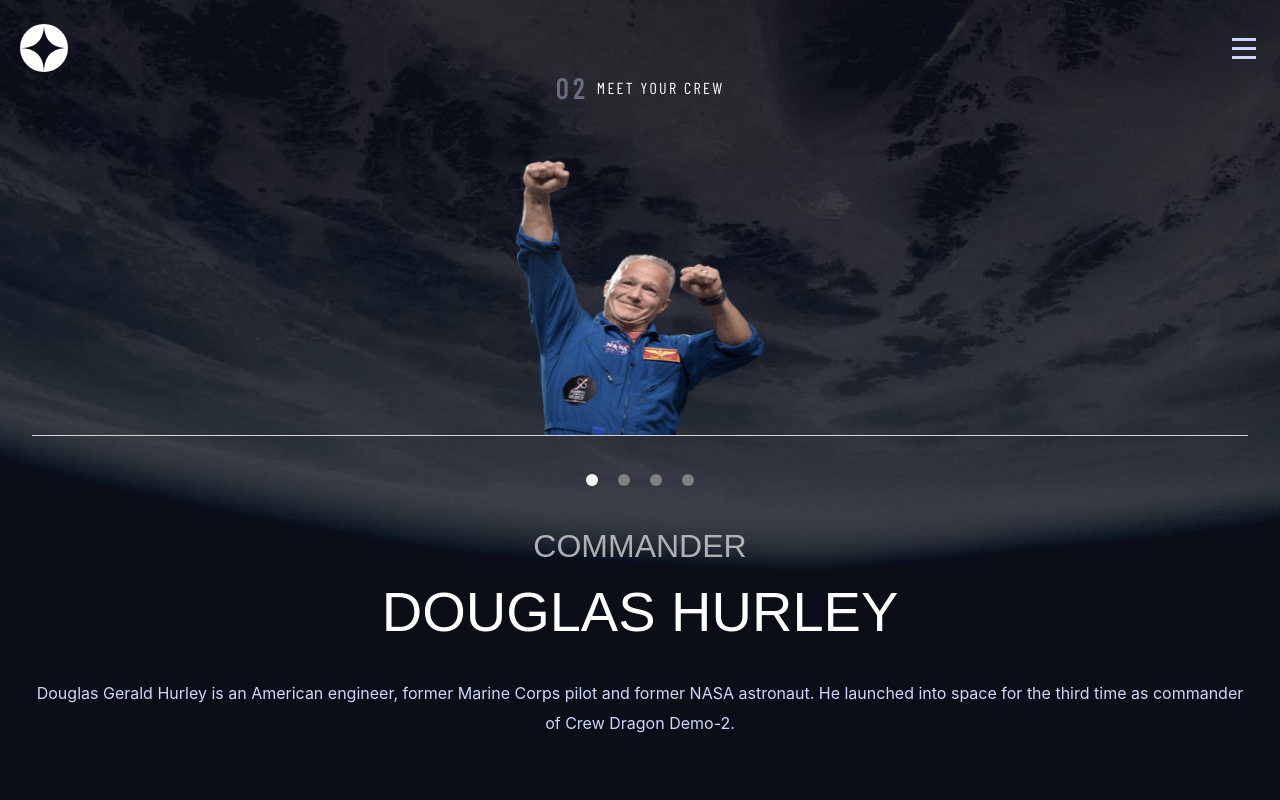
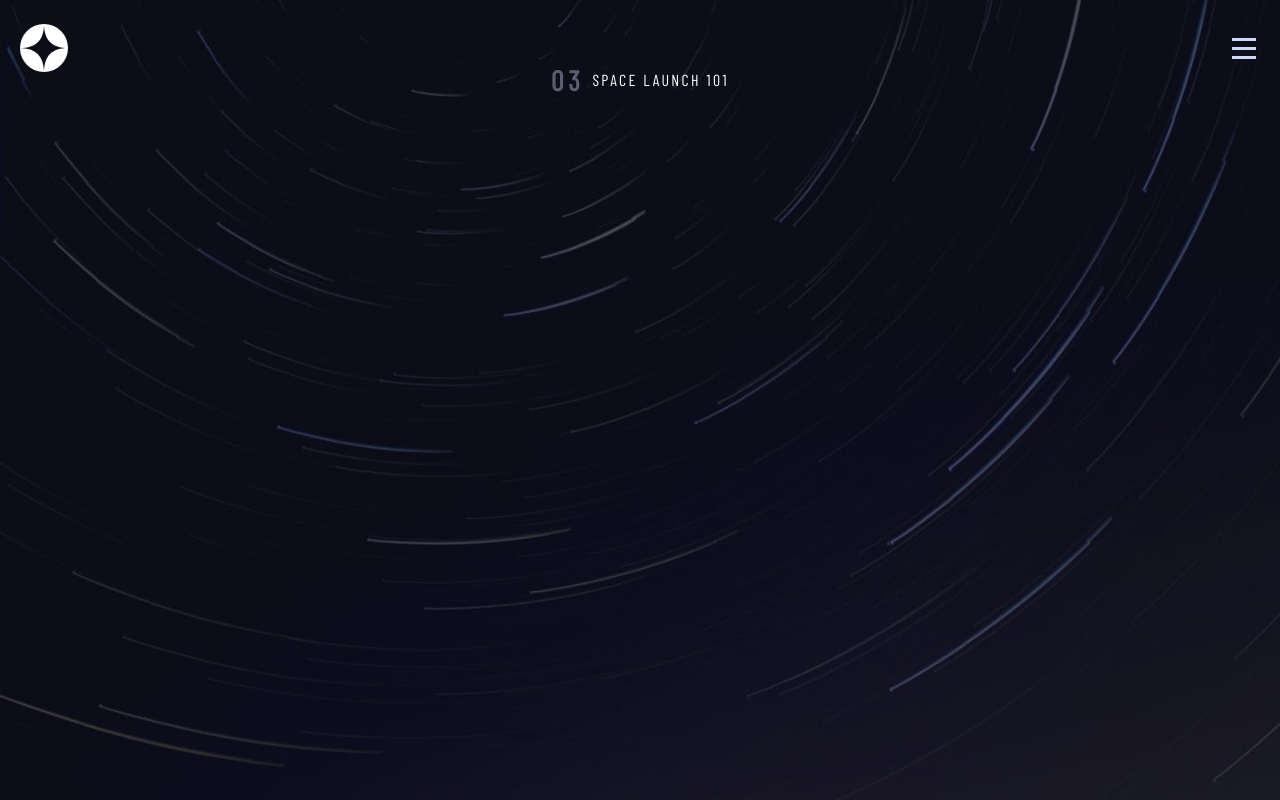
Before and after one commit to maxirama/space-tourism, a React (Vite) app: page /technology in a window 1280 px wide. Built offline with nearby package versions, Linux system fonts and the light colour scheme; a web font is replaced by a local one.

Commit message:
Add get service. Add partial technology page structure.

```diff
--- a/data.json
+++ b/data.json
@@ -84,24 +84,24 @@
     {
       "name": "Launch vehicle",
       "images": {
-        "portrait": "../../assets/technology/image-launch-vehicle-portrait.jpg",
-        "landscape": "../../assets/technology/image-launch-vehicle-landscape.jpg"
+        "portrait": "src/assets/technology/image-launch-vehicle-portrait.jpg",
+        "landscape": "src/assets/technology/image-launch-vehicle-landscape.jpg"
       },
       "description": "A launch vehicle or carrier rocket is a rocket-propelled vehicle used to carry a payload from Earth's surface to space, usually to Earth orbit or beyond. Our WEB-X carrier rocket is the most powerful in operation. Standing 150 metres tall, it's quite an awe-inspiring sight on the launch pad!"
     },
     {
       "name": "Spaceport",
       "images": {
-        "portrait": "../../assets/technology/image-spaceport-portrait.jpg",
-        "landscape": "../../assets/technology/image-spaceport-landscape.jpg"
+        "portrait": "src/assets/technology/image-spaceport-portrait.jpg",
+        "landscape": "src/assets/technology/image-spaceport-landscape.jpg"
       },
       "description": "A spaceport or cosmodrome is a site for launching (or receiving) spacecraft, by analogy to the seaport for ships or airport for aircraft. Based in the famous Cape Canaveral, our spaceport is ideally situated to take advantage of the Earth’s rotation for launch."
     },
     {
       "name": "Space capsule",
       "images": {
-        "portrait": "../../assets/technology/image-space-capsule-portrait.jpg",
-        "landscape": "../../assets/technology/image-space-capsule-landscape.jpg"
+        "portrait": "src/assets/technology/image-space-capsule-portrait.jpg",
+        "landscape": "src/assets/technology/image-space-capsule-landscape.jpg"
       },
       "description": "A space capsule is an often-crewed spacecraft that uses a blunt-body reentry capsule to reenter the Earth's atmosphere without wings. Our capsule is where you'll spend your time during the flight. It includes a space gym, cinema, and plenty of other activities to keep you entertained."
     }
--- a/src/App.jsx
+++ b/src/App.jsx
@@ -2,15 +2,17 @@ import { useState } from 'react';
 import Home from '../src/Pages/Home';
 import Destination from './Pages/Destination';
 import Crew from './Pages/Crew';
+import Technology from './Pages/Technology';
 import Navbar from './Components/Navbar';
 
 function App() {
   return (
     <>
       <Navbar />
-      <Crew />
+      {/* <Crew /> */}
       {/* <Home /> */}
       {/* <Destination /> */}
+      <Technology />
     </>
   );
 }
--- a/src/Components/Background/index.jsx
+++ b/src/Components/Background/index.jsx
@@ -1,7 +1,7 @@
 import React, { Children } from 'react';
 import { Box } from '@chakra-ui/react';
 
-const Background = ({ url, opacity }) => {
+const Background = ({ url, opacity, children }) => {
   return (
     <Box
       h='100vh'
@@ -22,6 +22,7 @@ const Background = ({ url, opacity }) => {
           zIndex={-998}
         />
       ) : null}
+      {children}
     </Box>
   );
 };
--- a/src/Components/Gallery/GalleryButton.jsx
+++ b/src/Components/Gallery/GalleryButton.jsx
@@ -1,8 +1,8 @@
 import React from 'react';
-import { Box, Button } from '@chakra-ui/react';
-import Gallery from '.';
+import { Box, Button, Text } from '@chakra-ui/react';
 
 const GalleryButton = ({ type, handleSelect, background, index }) => {
+  if (type === 'circle') {
     return (
       <Box
         width={'12px'}
@@ -14,6 +14,23 @@ const GalleryButton = ({ type, handleSelect, background, index }) => {
         index={index}
       />
     );
+  }
+
+  if (type === 'number') {
+    return (
+      <Box
+        width={'12px'}
+        h={'12px'}
+        background={background}
+        borderRadius={'50%'}
+        onClick={handleSelect}
+        _hover='background-color: white'
+        index={index}
+      >
+        <Text>{index}</Text>
+      </Box>
+    );
+  }
 };
 
 export default GalleryButton;
--- a/src/Components/Gallery/index.jsx
+++ b/src/Components/Gallery/index.jsx
@@ -5,11 +5,48 @@ import SectionImage from '../SectionImage';
 
 const Gallery = ({ style, data, handleSelect, currentImage }) => {
   const [selected, setSelected] = useState(0);
+
   function _handleSelect(currentData, index) {
     handleSelect(currentData);
     setSelected(index);
   }
 
+  if (style === 'numberGallery') {
+    <>
+      <Box p={8} width='100%' display='flex' justifyContent={'center'}>
+        <Box
+          width='100%'
+          borderBottom={'solid 1px lightgray'}
+          display='flex'
+          justifyContent='center'
+        >
+          {currentImage && <SectionImage url={currentImage} type='full' />}
+        </Box>
+      </Box>
+      <Box
+        display='inline-flex'
+        width='100%'
+        height='5vh'
+        justifyContent={'center'}
+        gap={5}
+      >
+        {data &&
+          data?.map((currentData, index) => {
+            console.log(currentData);
+            return (
+              <GalleryButton
+                background={selected === index ? 'white' : 'gray'}
+                handleSelect={() => {
+                  _handleSelect(currentData, index);
+                }}
+                index={index}
+                type='number'
+              />
+            );
+          })}
+      </Box>
+    </>;
+  }
   if (style === 'buttonGallery') {
     return (
       <>
@@ -20,13 +57,13 @@ const Gallery = ({ style, data, handleSelect, currentImage }) => {
             display='flex'
             justifyContent='center'
           >
-            {currentImage && <SectionImage url={currentImage} />}
+            {currentImage && <SectionImage url={currentImage} type='crew' />}
           </Box>
         </Box>
         <Box
           display='inline-flex'
           width='100%'
-          height='6vh'
+          height='5vh'
           justifyContent={'center'}
           gap={5}
         >
@@ -39,6 +76,7 @@ const Gallery = ({ style, data, handleSelect, currentImage }) => {
                   _handleSelect(currentData, index);
                 }}
                 index={index}
+                type='circle'
               />
             );
           })}
--- a/src/Components/SectionImage/index.jsx
+++ b/src/Components/SectionImage/index.jsx
@@ -1,8 +1,16 @@
 import React from 'react';
 import { Image } from '@chakra-ui/react';
 
-const SectionImage = ({ url }) => {
-  return <Image w={'250px'} h={'275px'} src={url} />;
+const SectionImage = ({ url, type }) => {
+  if (type === 'planet') {
+    return <Image w='50vw' src={url} />;
+  }
+  if (type === 'crew') {
+    return <Image w={'250px'} h={'320px'} src={url} />;
+  }
+  if (type === 'full') {
+    return <Image src={url} />;
+  }
 };
 
 export default SectionImage;
--- a/src/Components/SectionTitle/index.jsx
+++ b/src/Components/SectionTitle/index.jsx
@@ -10,7 +10,7 @@ const SectionTitle = ({ sectionNumber, title }) => {
         justifyContent={'center'}
         w='100vw'
         h='10vh'
-        mt={6}
+        mt={10}
       >
         <Text
           opacity='40%'
--- a/src/Pages/Destination/index.jsx
+++ b/src/Pages/Destination/index.jsx
@@ -51,7 +51,7 @@ const Destination = () => {
       {currentPlanet && (
         <>
           <Box w='100vw' pt={10} display='flex' justifyContent={'center'}>
-            <SectionImage url={currentPlanet.images.png} />
+            <SectionImage type='planet' url={currentPlanet.images.png} />
           </Box>
           <DestinationsList
             destinations={destinations}
--- /dev/null
+++ b/src/Pages/Technology/index.jsx
@@ -0,0 +1,50 @@
+import React, { useState, useEffect } from 'react';
+import Background from '../../Components/Background';
+import { useBreakpointValue } from '@chakra-ui/react';
+import getData from '../../Services';
+import SectionTitle from '../../Components/SectionTitle';
+import Gallery from '../../Components/Gallery';
+
+const Technology = () => {
+  const [data, setData] = useState({});
+  const [technology, setTechnology] = useState({});
+
+  const handleSelect = (technology) => {
+    setTechnology(technology);
+  };
+
+  useEffect(() => {
+    getData('technology').then((response) => {
+      setData(response);
+      setTechnology(response[0]);
+      console.log(JSON.stringify(response));
+    });
+  }, []);
+
+  const _background = {
+    mobile: 'src/assets/technology/background-technology-mobile.jpg',
+    tablet: 'src/assets/technology/background-technology-tablet.jpg',
+    desktop: 'src/assets/technology/background-technology-desktop.jpg'
+  };
+
+  const background = useBreakpointValue({
+    base: _background.mobile,
+    md: _background.tablet,
+    lg: _background.desktop
+  });
+
+  console.log(technology?.images?.portrait);
+  return (
+    <>
+      <Background url={background} />
+      <SectionTitle sectionNumber={'03'} title='SPACE LAUNCH 101' p={6} />
+      <Gallery
+        currentImage={technology?.images?.portrait}
+        handleSelect={handleSelect}
+        style='numberGallery'
+      />
+    </>
+  );
+};
+
+export default Technology;
--- /dev/null
+++ b/src/Services/index.jsx
@@ -0,0 +1,5 @@
+import data from '../../data.json';
+
+export default function getData(section) {
+  return Promise.resolve(data[section]);
+}
```
Lines whose indentation alone changed are shown as unchanged.
